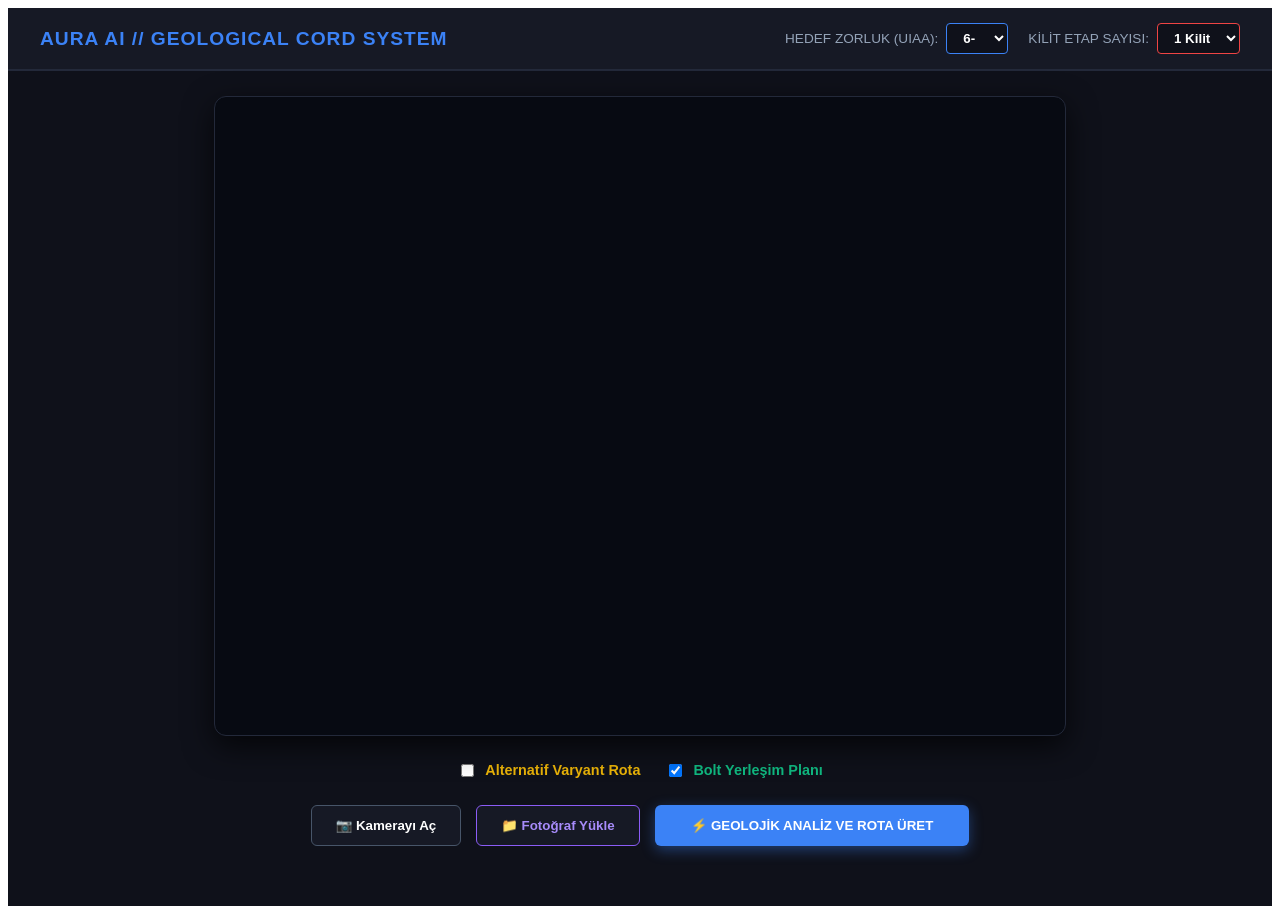
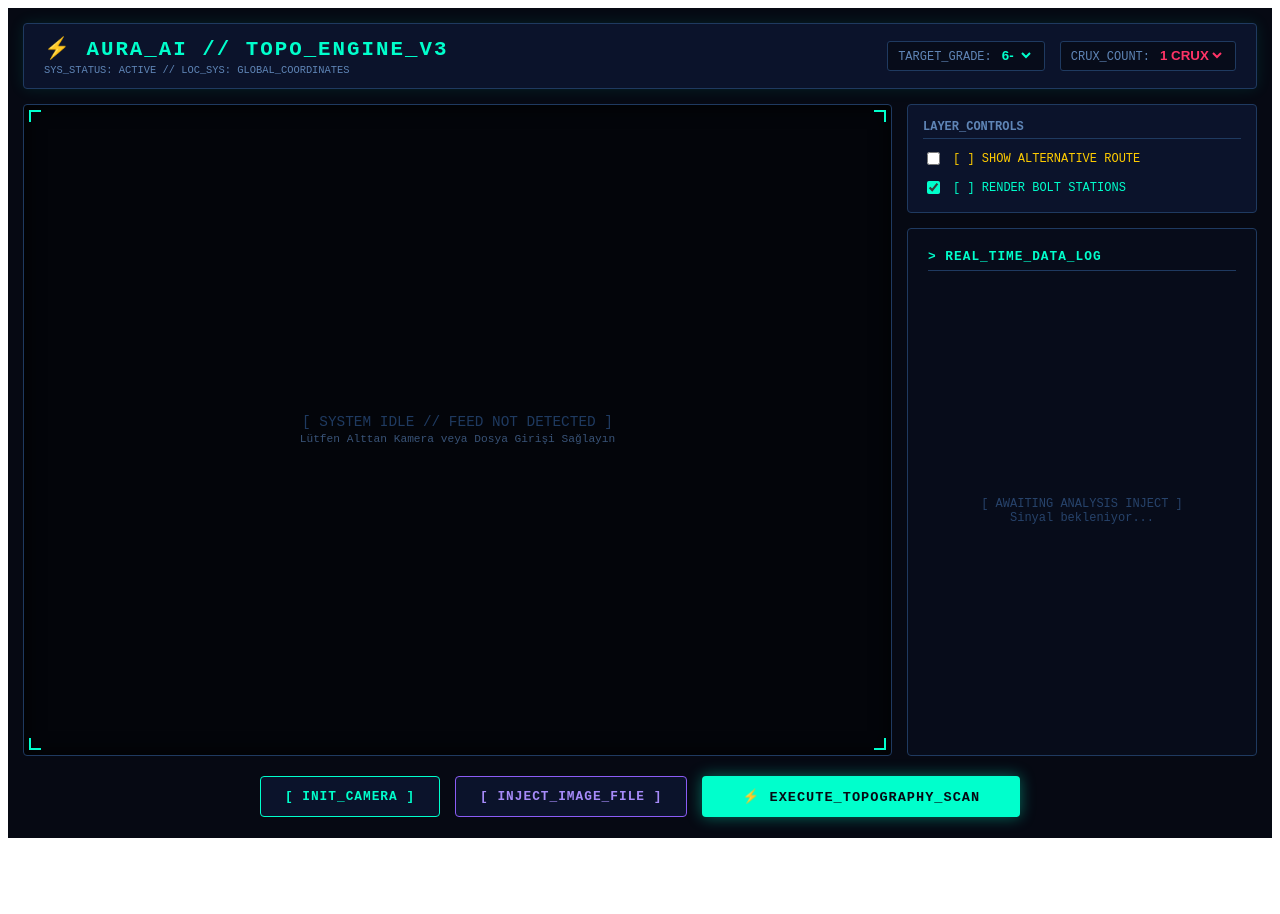
Before and after one commit to iismlclkk/tradrota, a Next.js app: page / in a window 1280 px wide. After the commit the page ends 846 px from the top, so only its background shows below. Built offline with nearby package versions, Linux system fonts and the light colour scheme.

Commit message:
Update index.js

```diff
--- a/pages/index.js
+++ b/pages/index.js
@@ -24,7 +24,7 @@ export default function Home() {
         videoRef.current.srcObject = stream;
       }
     } catch (err) {
-      alert("Kamera başlatılamadı, lütfen izinleri kontrol edin.");
+      alert("Kamera bağlantısı başarısız.");
     }
   };
 
@@ -37,18 +37,14 @@ export default function Home() {
         tracks.forEach(track => track.stop());
         videoRef.current.srcObject = null;
       }
-
       const reader = new FileReader();
-      reader.onloadend = () => {
-        setImagePreview(reader.result);
-      };
+      reader.onloadend = () => { setImagePreview(reader.result); };
       reader.readAsDataURL(file);
     }
   };
 
   const handleAnalyze = async () => {
     let base64Image = null;
-
     if (imagePreview) {
       base64Image = imagePreview;
     } else if (videoRef.current && videoRef.current.srcObject) {
@@ -60,7 +56,7 @@ export default function Home() {
       ctx.drawImage(video, 0, 0, canvas.width, canvas.height);
       base64Image = canvas.toDataURL('image/jpeg');
     } else {
-      alert("Lütfen önce kamerayı açın veya bir fotoğraf yükleyin!");
+      alert("Sistem sinyali yok: Kamera veya fotoğraf eksik.");
       return;
     }
 
@@ -74,158 +70,219 @@ export default function Home() {
       const data = await res.json();
       setResult(data);
     } catch (err) {
-      console.error(err);
-      alert("Analiz sırasında bir hata oluştu.");
+      alert("Veri işleme hatası.");
     } finally {
       setLoading(false);
     }
   };
 
   return (
-    <div style={{ backgroundColor: '#0f111a', color: '#fff', minHeight: '100vh', fontFamily: 'sans-serif', paddingBottom: '50px' }}>
+    <div style={{ backgroundColor: '#060913', color: '#00ffcc', minHeight: '100vh', fontFamily: '"Courier New", Courier, monospace', padding: '15px' }}>
 
-      {/* Üst NASA Tarzı Kontrol Barı */}
-      <header style={{ backgroundColor: '#161925', borderBottom: '2px solid #23293a', padding: '15px 20px' }}>
-        <div style={{ display: 'flex', justifyContent: 'space-between', alignItems: 'center', flexWrap: 'wrap', gap: '15px', maxWidth: '1200px', margin: '0 auto' }}>
-          <h1 style={{ fontSize: '1.2rem', margin: 0, fontWeight: 'bold', color: '#3b82f6', letterSpacing: '1px' }}>AURA AI // GEOLOGICAL CORD SYSTEM</h1>
+      {/* Üst Fütüristik Header */}
+      <header style={{ border: '1px solid #1f3a60', backgroundColor: '#0b132b', padding: '12px 20px', borderRadius: '4px', display: 'flex', justifyContent: 'space-between', alignItems: 'center', flexWrap: 'wrap', gap: '15px', marginBottom: '15px', boxShadow: '0 0 15px rgba(0,255,204,0.1)' }}>
+        <div>
+          <div style={{ fontSize: '1.3rem', fontWeight: 'bold', letterSpacing: '2px', color: '#00ffcc' }}>
+            ⚡ AURA_AI // TOPO_ENGINE_V3
+          </div>
+          <div style={{ fontSize: '0.65rem', color: '#5f85b6', marginTop: '3px' }}>SYS_STATUS: ACTIVE // LOC_SYS: GLOBAL_COORDINATES</div>
+        </div>
 
-          <div style={{ display: 'flex', gap: '20px', alignItems: 'center', flexWrap: 'wrap' }}>
-            <div>
-              <label style={{ fontSize: '0.85rem', color: '#94a3b8', marginRight: '8px' }}>HEDEF ZORLUK (UIAA):</label>
-              <select value={selectedGrade} onChange={(e) => setSelectedGrade(e.target.value)} style={{ backgroundColor: '#0f111a', color: '#fff', border: '1px solid #3b82f6', padding: '6px 12px', borderRadius: '4px', fontWeight: 'bold' }}>
-                <option value="5">5</option>
-                <option value="6-">6-</option>
-                <option value="6">6</option>
-                <option value="6+">6+</option>
-                <option value="7-">7-</option>
-                <option value="7">7</option>
-                <option value="7+">7+</option>
-                <option value="8-">8-</option>
+        {/* Seçim Alanları */}
+        <div style={{ display: 'flex', gap: '15px', flexWrap: 'wrap' }}>
+          <div style={{ border: '1px solid #1f3a60', padding: '5px 10px', backgroundColor: '#070c1a', borderRadius: '3px' }}>
+            <label style={{ fontSize: '0.75rem', color: '#5f85b6', marginRight: '6px' }}>TARGET_GRADE:</label>
+            <select value={selectedGrade} onChange={(e) => setSelectedGrade(e.target.value)} style={{ backgroundColor: 'transparent', color: '#00ffcc', border: 'none', fontWeight: 'bold', outline: 'none', cursor: 'pointer' }}>
+              {['5', '6-', '6', '6+', '7-', '7', '7+', '8-'].map(g => <option key={g} value={g} style={{backgroundColor: '#070c1a'}}>{g}</option>)}
             </select>
           </div>
 
-            <div>
-              <label style={{ fontSize: '0.85rem', color: '#94a3b8', marginRight: '8px' }}>KİLİT ETAP SAYISI:</label>
-              <select value={cruxCount} onChange={(e) => setCruxCount(Number(e.target.value))} style={{ backgroundColor: '#0f111a', color: '#fff', border: '1px solid #ef4444', padding: '6px 12px', borderRadius: '4px', fontWeight: 'bold' }}>
-                <option value={1}>1 Kilit</option>
-                <option value={2}>2 Kilit</option>
-                <option value={3}>3 Kilit</option>
+          <div style={{ border: '1px solid #1f3a60', padding: '5px 10px', backgroundColor: '#070c1a', borderRadius: '3px' }}>
+            <label style={{ fontSize: '0.75rem', color: '#5f85b6', marginRight: '6px' }}>CRUX_COUNT:</label>
+            <select value={cruxCount} onChange={(e) => setCruxCount(Number(e.target.value))} style={{ backgroundColor: 'transparent', color: '#ff3366', border: 'none', fontWeight: 'bold', outline: 'none', cursor: 'pointer' }}>
+              <option value={1} style={{backgroundColor: '#070c1a'}}>1 CRUX</option>
+              <option value={2} style={{backgroundColor: '#070c1a'}}>2 CRUX</option>
+              <option value={3} style={{backgroundColor: '#070c1a'}}>3 CRUX</option>
             </select>
-            </div>
           </div>
         </div>
       </header>
 
-      {/* Ekran Görsel Alanı */}
-      <main style={{ position: 'relative', width: '100%', maxWidth: '850px', margin: '25px auto', aspectRatio: '4/3', backgroundColor: '#070a12', borderRadius: '12px', overflow: 'hidden', boxShadow: '0 10px 30px rgba(0,0,0,0.7)', border: '1px solid #23293a' }}>
+      {/* Ana Gövde: Sol Grafik - Sağ Metrik Panel Düzeni */}
+      <div style={{ display: 'grid', gridTemplateColumns: '1fr minmax(300px, 350px)', gap: '15px', maxWidth: '1400px', margin: '0 auto', alignItems: 'start' }}>
+
+        {/* SOL: Grafik ve Matris Ekranı */}
+        <div style={{ position: 'relative', border: '1px solid #1f3a60', backgroundColor: '#03050a', borderRadius: '4px', overflow: 'hidden', boxShadow: 'inset 0 0 20px rgba(0,0,0,0.9)' }}>
+
+          {/* HUD İskelesi Köşe Çizgileri */}
+          <div style={{ position: 'absolute', top: 5, left: 5, width: 10, height: 10, borderTop: '2px solid #00ffcc', borderLeft: '2px solid #00ffcc' }} />
+          <div style={{ position: 'absolute', top: 5, right: 5, width: 10, height: 10, borderTop: '2px solid #00ffcc', borderRight: '2px solid #00ffcc' }} />
+          <div style={{ position: 'absolute', bottom: 5, left: 5, width: 10, height: 10, borderBottom: '2px solid #00ffcc', borderLeft: '2px solid #00ffcc' }} />
+          <div style={{ position: 'absolute', bottom: 5, right: 5, width: 10, height: 10, borderBottom: '2px solid #00ffcc', borderRight: '2px solid #00ffcc' }} />
+
+          <div style={{ aspectRatio: '4/3', width: '100%', display: 'flex', alignItems: 'center', justifyContent: 'center' }}>
+            {!imagePreview && !videoRef.current?.srcObject && (
+              <div style={{ color: '#1f3a60', fontSize: '0.9rem', textAlign: 'center', zIndex: 1 }}>
+                [ SYSTEM IDLE // FEED NOT DETECTED ]<br/>
+                <span style={{ fontSize: '0.7rem', color: '#395377' }}>Lütfen Alttan Kamera veya Dosya Girişi Sağlayın</span>
+              </div>
+            )}
 
             {!imagePreview && (
-          <video ref={videoRef} autoPlay playsInline muted style={{ width: '100%', height: '100%', objectFit: 'cover' }} />
+              <video ref={videoRef} autoPlay playsInline muted style={{ width: '100%', height: '100%', objectFit: 'cover', display: videoRef.current?.srcObject ? 'block' : 'none' }} />
             )}
 
             {imagePreview && (
-          <img src={imagePreview} alt="Kaya Yüzeyi" style={{ width: '100%', height: '100%', objectFit: 'contain' }} />
+              <img src={imagePreview} alt="Kaya Analizi" style={{ width: '100%', height: '100%', objectFit: 'contain' }} />
             )}
+          </div>
 
-        {/* SVG Çizim Katmanı */}
+          {/* SVG Katmanı */}
           {result && (
             <svg style={{ position: 'absolute', top: 0, left: 0, width: '100%', height: '100%', pointerEvents: 'none' }} viewBox="0 0 100 100" preserveAspectRatio="none">
 
-            {/* ANA ROTA */}
+              {/* TELEMETRİ METRE CETVELİ */}
+              <g opacity="0.6">
+                <line x1="5" y1="10" x2="5" y2="90" stroke="#00ffcc" strokeWidth="0.3" strokeDasharray="1,1" />
+                {[0, 5, 10, 15, 20, 25].map((m) => {
+                  const yPos = 90 - ((m / 25) * 80);
+                  return (
+                    <g key={`m-${m}`}>
+                      <line x1="3" y1={yPos} x2="5" y2={yPos} stroke="#00ffcc" strokeWidth="0.4" />
+                      <text x="7" y={yPos + 0.8} fill="#00ffcc" fontSize="2" fontWeight="bold">{m}M</text>
+                    </g>
+                  );
+                })}
+              </g>
+
+              {/* TACTICAL ROUTE 1 (Neon Mavi Glow Efektli) */}
               {result.route1 && (
-              <polyline points={result.route1.map(pt => `${pt.x},${pt.y}`).join(' ')} fill="none" stroke="#3b82f6" strokeWidth="1.8" strokeLinecap="round" strokeLinejoin="round" />
+                <polyline points={result.route1.map(pt => `${pt.x},${pt.y}`).join(' ')} fill="none" stroke="#00b3ff" strokeWidth="1.2" strokeLinecap="round" strokeLinejoin="round" filter="drop-shadow(0px 0px 3px #00b3ff)" />
               )}
 
-            {/* VARYANT ROTA 2 */}
+              {/* TACTICAL ROUTE 2 (Varyant Neon Sarı Kesikli) */}
               {showRoute2 && result.route2 && (
-              <polyline points={result.route2.map(pt => `${pt.x},${pt.y}`).join(' ')} fill="none" stroke="#eab308" strokeWidth="1.5" strokeDasharray="3,2" strokeLinecap="round" strokeLinejoin="round" />
+                <polyline points={result.route2.map(pt => `${pt.x},${pt.y}`).join(' ')} fill="none" stroke="#ffcc00" strokeWidth="0.9" strokeDasharray="2,1.5" strokeLinecap="round" strokeLinejoin="round" />
               )}
 
-            {/* BOLTLAR */}
+              {/* ANCHOR PLATES (Bolt Noktaları - Neon Yeşil) */}
               {showBolts && result.bolts && result.bolts.map((bolt, idx) => (
-              <g key={`bolt-${idx}`}>
-                <rect x={bolt.x - 1.5} y={bolt.y - 1.5} width="3" height="3" fill="#10b981" rx="0.5" />
-                <text x={bolt.x + 2} y={bolt.y + 1} fill="#10b981" fontSize="2.5" fontWeight="bold">B{idx + 1}</text>
+                <g key={`b-${idx}`}>
+                  <rect x={bolt.x - 1.2} y={bolt.y - 1.2} width="2.4" height="2.4" fill="none" stroke="#00ffcc" strokeWidth="0.4" />
+                  <circle cx={bolt.x} cy={bolt.y} r="0.4" fill="#00ffcc" />
+                  <text x={bolt.x + 2} y={bolt.y + 0.8} fill="#00ffcc" fontSize="2" fontWeight="bold">B{idx + 1}</text>
                 </g>
               ))}
 
-            {/* ÇOKLU KİLİT NOKTALARI */}
+              {/* CRUX RADARS (Neon Pembe/Kırmızı Dalgalar) */}
               {result.cruxs && result.cruxs.slice(0, cruxCount).map((crux, idx) => (
-              <g key={`crux-${idx}`}>
-                <circle cx={crux.x} cy={crux.y} r="3.5" fill="none" stroke="#ef4444" strokeWidth="0.8" />
-                <circle cx={crux.x} cy={crux.y} r="1" fill="#ef4444" />
-                <text x={crux.x + 4.5} y={crux.y + 1} fill="#ef4444" fontSize="2.8" fontWeight="bold">KİLİT {idx + 1}</text>
+                <g key={`c-${idx}`}>
+                  <circle cx={crux.x} cy={crux.y} r="3" fill="none" stroke="#ff3366" strokeWidth="0.5" strokeDasharray="1,1" />
+                  <circle cx={crux.x} cy={crux.y} r="0.8" fill="#ff3366" />
+                  <text x={crux.x + 4} y={crux.y + 0.8} fill="#ff3366" fontSize="2.2" fontWeight="bold">CRUX_{idx + 1}</text>
                 </g>
               ))}
             </svg>
           )}
 
+          {/* Tarama Animasyon Maskesi */}
           {loading && (
-          <div style={{ position: 'absolute', inset: 0, backgroundColor: 'rgba(7,10,18,0.85)', display: 'flex', justifyContent: 'center', alignItems: 'center', flexDirection: 'column', gap: '15px' }}>
-            <div style={{ width: '45px', height: '45px', border: '4px solid #161925', borderTopColor: '#3b82f6', borderRadius: '50%', animation: 'spin 1s linear infinite' }} />
-            <p style={{ margin: 0, fontSize: '0.95rem', color: '#94a3b8' }}>Topoğrafya, Yüzey Yapısı ve Bolt Emniyet Derecesi Analiz Ediliyor...</p>
+            <div style={{ position: 'absolute', inset: 0, backgroundColor: 'rgba(3,5,10,0.85)', display: 'flex', justifyContent: 'center', alignItems: 'center', flexDirection: 'column' }}>
+              <div style={{ width: '90%', height: '1px', backgroundColor: '#00ffcc', boxShadow: '0 0 10px #00ffcc', position: 'absolute', top: 0, animation: 'scan 2s linear infinite' }} />
+              <div style={{ fontSize: '0.85rem', letterSpacing: '1px', color: '#00ffcc', marginBottom: '5px' }}>&gt;&gt; RUNNING_GEO_ANALYSIS...</div>
+              <div style={{ fontSize: '0.65rem', color: '#5f85b6' }}>Hassas Yapay Zeka Matrisi İle Topoğrafya Taranıyor</div>
             </div>
           )}
-      </main>
+        </div>
 
-      {/* Görünüm Seçenekleri */}
-      <div style={{ display: 'flex', justifyContent: 'center', gap: '25px', margin: '15px auto', maxWidth: '850px' }}>
-        <label style={{ display: 'flex', alignItems: 'center', gap: '8px', cursor: 'pointer', fontSize: '0.9rem' }}>
-          <input type="checkbox" checked={showRoute2} onChange={(e) => setShowRoute2(e.target.checked)} />
-          <span style={{ color: '#eab308', fontWeight: 'bold' }}>Alternatif Varyant Rota</span>
+        {/* SAĞ PANEL: Canlı Telemetri ve Mühendislik Kartı */}
+        <div style={{ display: 'flex', flexDirection: 'column', gap: '15px', height: '100%' }}>
+
+          {/* Katman İzolasyon Anahtarları */}
+          <div style={{ border: '1px solid #1f3a60', backgroundColor: '#0b132b', padding: '15px', borderRadius: '4px' }}>
+            <div style={{ fontSize: '0.75rem', color: '#5f85b6', marginBottom: '10px', borderBottom: '1px solid #1f3a60', paddingBottom: '4px', fontWeight: 'bold' }}>LAYER_CONTROLS</div>
+            <div style={{ display: 'flex', flexDirection: 'column', gap: '10px' }}>
+              <label style={{ display: 'flex', alignItems: 'center', gap: '10px', fontSize: '0.75rem', cursor: 'pointer', color: '#ffcc00' }}>
+                <input type="checkbox" checked={showRoute2} onChange={(e) => setShowRoute2(e.target.checked)} style={{ accentColor: '#ffcc00' }} />
+                <span>[ ] SHOW ALTERNATIVE ROUTE</span>
               </label>
-        <label style={{ display: 'flex', alignItems: 'center', gap: '8px', cursor: 'pointer', fontSize: '0.9rem' }}>
-          <input type="checkbox" checked={showBolts} onChange={(e) => setShowBolts(e.target.checked)} />
-          <span style={{ color: '#10b981', fontWeight: 'bold' }}>Bolt Yerleşim Planı</span>
+              <label style={{ display: 'flex', alignItems: 'center', gap: '10px', fontSize: '0.75rem', cursor: 'pointer', color: '#00ffcc' }}>
+                <input type="checkbox" checked={showBolts} onChange={(e) => setShowBolts(e.target.checked)} style={{ accentColor: '#00ffcc' }} />
+                <span>[ ] RENDER BOLT STATIONS</span>
               </label>
             </div>
+          </div>
 
-      {/* Medya Butonları */}
-      <div style={{ display: 'flex', justifyContent: 'center', gap: '15px', padding: '10px 20px', flexWrap: 'wrap' }}>
-        <button onClick={startCamera} style={{ backgroundColor: '#161925', border: '1px solid #475569', color: '#fff', padding: '12px 24px', borderRadius: '6px', fontWeight: 'bold', cursor: 'pointer' }}>📷 Kamerayı Aç</button>
-        <button onClick={() => fileInputRef.current.click()} style={{ backgroundColor: '#161925', border: '1px solid #8b5cf6', color: '#a78bfa', padding: '12px 24px', borderRadius: '6px', fontWeight: 'bold', cursor: 'pointer' }}>📁 Fotoğraf Yükle</button>
+          {/* Dinamik Mühendislik Verileri (Sadece Sonuç Varsa Parlar) */}
+          <div style={{ border: '1px solid #1f3a60', backgroundColor: '#070c1a', padding: '20px', borderRadius: '4px', flexGrow: 1, display: 'flex', flexDirection: 'column', gap: '15px' }}>
+            <div style={{ fontSize: '0.8rem', color: '#00ffcc', letterSpacing: '1px', borderBottom: '1px solid #1f3a60', paddingBottom: '6px', fontWeight: 'bold' }}>
+              &gt; REAL_TIME_DATA_LOG
+            </div>
+
+            {result ? (
+              <>
+                <div>
+                  <div style={{ fontSize: '0.65rem', color: '#5f85b6' }}>GEOLOGICAL_FORMATION</div>
+                  <div style={{ fontSize: '0.85rem', fontWeight: 'bold', color: '#fff', marginTop: '3px' }}>{result.details?.rockType}</div>
+                </div>
+                <div>
+                  <div style={{ fontSize: '0.65rem', color: '#5f85b6' }}>ROPE_SCALE_LENGTH</div>
+                  <div style={{ fontSize: '1rem', fontWeight: 'bold', color: '#00b3ff', marginTop: '3px' }}>{result.details?.totalLength}</div>
+                </div>
+                <div>
+                  <div style={{ fontSize: '0.65rem', color: '#5f85b6' }}>BOLT_DENSITY_MATRIX</div>
+                  <div style={{ fontSize: '0.85rem', fontWeight: 'bold', color: '#ffcc00', marginTop: '3px' }}>{result.details?.boltingDensity} ({result.details?.avgBoltDistance})</div>
+                </div>
+                <div style={{ borderTop: '1px dashed #1f3a60', paddingTop: '10px' }}>
+                  <div style={{ fontSize: '0.65rem', color: '#ff3366', fontWeight: 'bold' }}>⚠️ CRITICAL SAFETY ALERT (GROUND FALL)</div>
+                  <div style={{ fontSize: '0.7rem', color: '#cbd5e1', lineHeight: '1.4', marginTop: '4px' }}>{result.details?.safetyZone}</div>
+                </div>
+                <div style={{ borderTop: '1px dashed #1f3a60', paddingTop: '10px' }}>
+                  <div style={{ fontSize: '0.65rem', color: '#00ffcc', fontWeight: 'bold' }}>🧗 CLIP_COMFORT_INDEX</div>
+                  <div style={{ fontSize: '0.7rem', color: '#cbd5e1', lineHeight: '1.4', marginTop: '4px' }}>{result.details?.clipComfort}</div>
+                </div>
+                <div style={{ borderTop: '1px solid #1f3a60', paddingTop: '10px', flexGrow: 1 }}>
+                  <div style={{ fontSize: '0.65rem', color: '#5f85b6' }}>STRATEGIC_SURFACE_SUMMARY</div>
+                  <div style={{ fontSize: '0.75rem', color: '#a2b7d4', lineHeight: '1.5', marginTop: '5px', fontStyle: 'italic' }}>{result.details?.strategy}</div>
+                </div>
+              </>
+            ) : (
+              <div style={{ color: '#27436b', fontSize: '0.75rem', margin: 'auto 0', textAlign: 'center' }}>
+                [ AWAITING ANALYSIS INJECT ]<br/>
+                Sinyal bekleniyor...
+              </div>
+            )}
+          </div>
+        </div>
+      </div>
+
+      {/* Alt Konsol Butonları (Kokpit Tetikleyicileri) */}
+      <div style={{ display: 'flex', justifyContent: 'center', gap: '15px', marginTop: '20px', flexWrap: 'wrap', maxWidth: '1400px', margin: '20px auto 0 auto' }}>
+        <button onClick={startCamera} style={{ backgroundColor: '#0b132b', border: '1px solid #00ffcc', color: '#00ffcc', padding: '12px 24px', borderRadius: '4px', fontWeight: 'bold', cursor: 'pointer', fontFamily: 'inherit', fontSize: '0.8rem', letterSpacing: '1px' }}>
+          [ INIT_CAMERA ]
+        </button>
+        <button onClick={() => fileInputRef.current.click()} style={{ backgroundColor: '#0b132b', border: '1px solid #8b5cf6', color: '#a78bfa', padding: '12px 24px', borderRadius: '4px', fontWeight: 'bold', cursor: 'pointer', fontFamily: 'inherit', fontSize: '0.8rem', letterSpacing: '1px' }}>
+          [ INJECT_IMAGE_FILE ]
+        </button>
         <input type="file" ref={fileInputRef} accept="image/*" onChange={handleFileChange} style={{ display: 'none' }} />
-        <button onClick={handleAnalyze} disabled={loading} style={{ backgroundColor: '#3b82f6', color: '#fff', border: 'none', padding: '12px 36px', borderRadius: '6px', fontWeight: 'bold', cursor: 'pointer', boxShadow: '0 4px 14px rgba(59,130,246,0.4)' }}>
-          {loading ? 'HESAPLANIYOR...' : '⚡ GEOLOJİK ANALİZ VE ROTA ÜRET'}
+
+        <button onClick={handleAnalyze} disabled={loading} style={{ backgroundColor: '#00ffcc', border: 'none', color: '#060913', padding: '12px 40px', borderRadius: '4px', fontWeight: 'bold', cursor: 'pointer', fontFamily: 'inherit', fontSize: '0.85rem', letterSpacing: '1px', boxShadow: '0 0 15px rgba(0,255,204,0.4)' }}>
+          {loading ? 'COMPUTING...' : '⚡ EXECUTE_TOPOGRAPHY_SCAN'}
         </button>
       </div>
 
-      {/* YENİ ZENGİNLEŞTİRİLMİŞ TEKNİK RAPOR PANELİ */}
-      {result && (
-        <div style={{ maxWidth: '850px', margin: '30px auto 0 auto', padding: '0 15px' }}>
-          <div style={{ backgroundColor: '#161925', borderRadius: '8px', border: '1px solid #23293a', padding: '25px' }}>
-            <h2 style={{ fontSize: '1.1rem', margin: '0 0 20px 0', color: '#3b82f6', textTransform: 'uppercase', letterSpacing: '0.5px', borderBottom: '1px solid #23293a', paddingBottom: '10px' }}>
-              BÖLGE TOPOĞRAFYA VE KAYA ANALİZ RAPORU
-            </h2>
-
-            {/* Grid Kartlar */}
-            <div style={{ display: 'grid', gridTemplateColumns: 'repeat(auto-fit, minmax(240px, 1fr))', gap: '20px', marginBottom: '20px' }}>
-              <div style={{ backgroundColor: '#0f111a', padding: '12px', borderRadius: '6px', border: '1px solid #23293a' }}>
-                <span style={{ color: '#94a3b8', fontSize: '0.8rem', block: 'block' }}>KAYA YAPISI / FORMASYON</span>
-                <p style={{ margin: '5px 0 0 0', fontSize: '1rem', fontWeight: 'bold', color: '#cbd5e1' }}>{result.details?.rockType}</p>
-              </div>
-              <div style={{ backgroundColor: '#0f111a', padding: '12px', borderRadius: '6px', border: '1px solid #23293a' }}>
-                <span style={{ color: '#94a3b8', fontSize: '0.8rem', block: 'block' }}>ZORLUK DERECESİ (UIAA / FR)</span>
-                <p style={{ margin: '5px 0 0 0', fontSize: '1rem', fontWeight: 'bold', color: '#10b981' }}>UIAA {result.details?.grade} ({result.details?.systemEquivalent})</p>
-              </div>
-              <div style={{ backgroundColor: '#0f111a', padding: '12px', borderRadius: '6px', border: '1px solid #23293a' }}>
-                <span style={{ color: '#94a3b8', fontSize: '0.8rem', block: 'block' }}>EMNİYET / BOLTLANMA DERECESİ</span>
-                <p style={{ margin: '5px 0 0 0', fontSize: '1rem', fontWeight: 'bold', color: '#eab308' }}>{result.details?.boltingDensity}</p>
-              </div>
-            </div>
-
-            <div style={{ backgroundColor: '#0f111a', padding: '15px', borderRadius: '6px', border: '1px solid #23293a' }}>
-              <span style={{ color: '#94a3b8', fontSize: '0.8rem', display: 'block', marginBottom: '6px' }}>MİNİ REHBER / STRATEJİK DEĞERLENDİRME</span>
-              <p style={{ margin: 0, lineHeight: '1.5', color: '#e2e8f0', fontSize: '0.9rem' }}>{result.details?.strategy}</p>
-            </div>
-          </div>
-        </div>
-      )}
-
-      <canvas ref={canvasRef} style={{ display: 'none' }} />
-
+      {/* Küresel CSS Efektleri ve Animasyonlar */}
       <style jsx global>{`
-        @keyframes spin { to { transform: rotate(360deg); } }
+        @keyframes scan {
+          0% { top: 0%; opacity: 0; }
+          10% { opacity: 1; }
+          90% { opacity: 1; }
+          100% { top: 100%; opacity: 0; }
+        }
+        select option {
+          background-color: #070c1a !important;
+          color: #00ffcc !important;
+        }
       `}</style>
     </div>
   );
```
Lines whose indentation alone changed are shown as unchanged.
